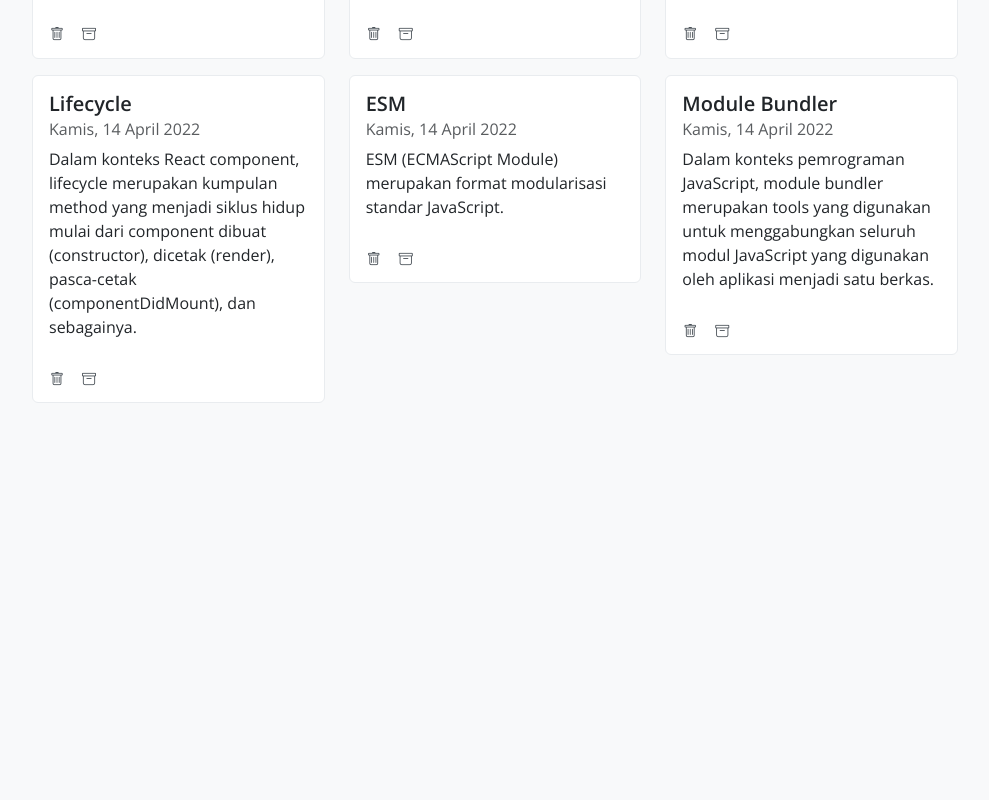
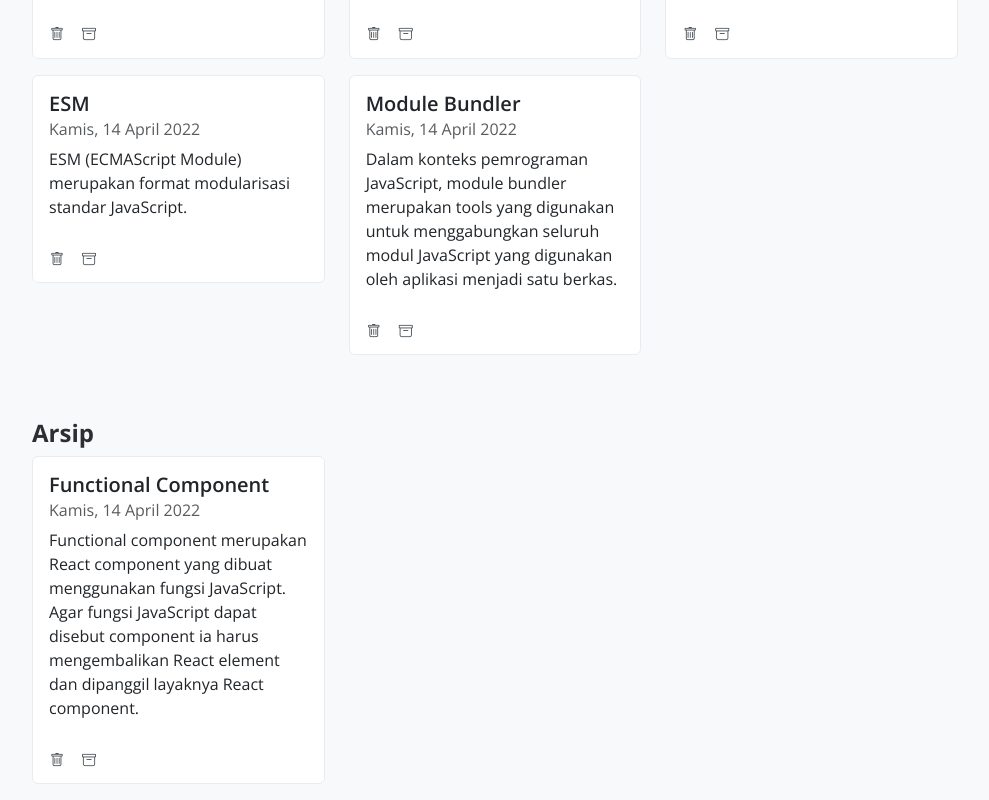
Before and after one commit to rezafikkri/notes-app, a React (Vite) app: page / in a window 1280 px wide. Shown: the part 745-1545 px from the top of the page, without its empty margins (145-1134 px from the left). Before the commit the page ends 1164 px from the top, so only its background shows below. Built offline with nearby package versions, Linux system fonts and the light colour scheme.

Commit message:
feat: add conditional rendering (active notes and archived notes)

```diff
--- a/public/style.css
+++ b/public/style.css
@@ -22,5 +22,5 @@ label {
 }
 
 .card-action .btn.archive:hover {
-  color: var(--bs-secondary-color);
+  color: var(--bs-warning);
 }
--- a/src/components/NoteApp.jsx
+++ b/src/components/NoteApp.jsx
@@ -13,6 +13,10 @@ export default class NoteApp extends React.Component {
     };
   }
 
+  filterNotes(notes, archived=false) {
+    return notes.filter(note => note.archived === archived);
+  }
+
   render() {
     return (
       <>
@@ -26,7 +30,10 @@ export default class NoteApp extends React.Component {
 
             <div className="col-lg-10">
               <h1 className="fs-4 mt-5 mb-2 text-secondary-emphasis">Catatan Aktif</h1>
-              <NoteList notes={this.state.notes} />
+              <NoteList notes={this.filterNotes(this.state.notes)} />
+
+              <h1 className="fs-4 mt-5 mb-2 text-secondary-emphasis">Arsip</h1>
+              <NoteList notes={this.filterNotes(this.state.notes, true)} />
             </div>
           </div>
         </div>
--- a/src/components/NoteItemAction.jsx
+++ b/src/components/NoteItemAction.jsx
@@ -1,8 +1,8 @@
 export default function NoteItemAction({ id }) {
   return (
     <div className="card-action p-2">
-      <a href="#" className="btn btn-sm trash"><i class="bi bi-trash"></i></a>
-      <a href="#" className="btn btn-sm archive"><i class="bi bi-archive"></i></a>
+      <a href="#" className="btn btn-sm trash"><i className="bi bi-trash"></i></a>
+      <a href="#" className="btn btn-sm archive"><i className="bi bi-archive"></i></a>
     </div>
   );
 }
--- a/src/components/NoteList.jsx
+++ b/src/components/NoteList.jsx
@@ -1,6 +1,7 @@
 import NoteItem from "./NoteItem";
 
 export default function NoteList({ notes }) {
+  if (notes.length > 0) {
     return (
       <div className="row">
         {notes.map(note => (
@@ -11,3 +12,5 @@ export default function NoteList({ notes }) {
       </div>
     );
   }
+  return <p className="text-secondary text-center">Tidak ada catatan</p>
+}
--- a/src/utils/index.js
+++ b/src/utils/index.js
@@ -11,7 +11,7 @@ const getInitialData = () => ([
     title: "Functional Component",
     body: "Functional component merupakan React component yang dibuat menggunakan fungsi JavaScript. Agar fungsi JavaScript dapat disebut component ia harus mengembalikan React element dan dipanggil layaknya React component.",
     createdAt: '2022-04-14T04:27:34.572Z',
-    archived: false,
+    archived: true,
   },
   {
     id: 3,
```
Lines whose indentation alone changed are shown as unchanged.
